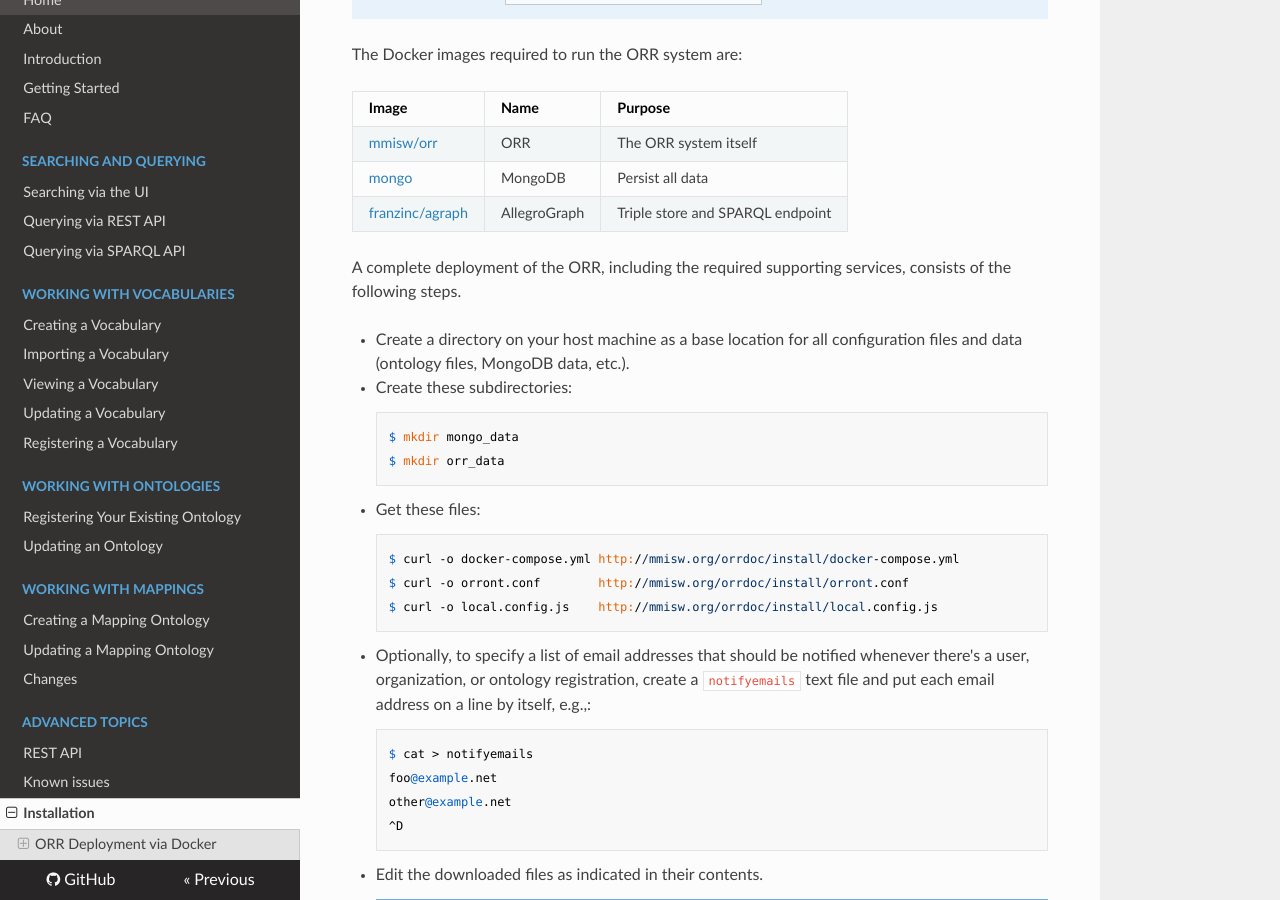
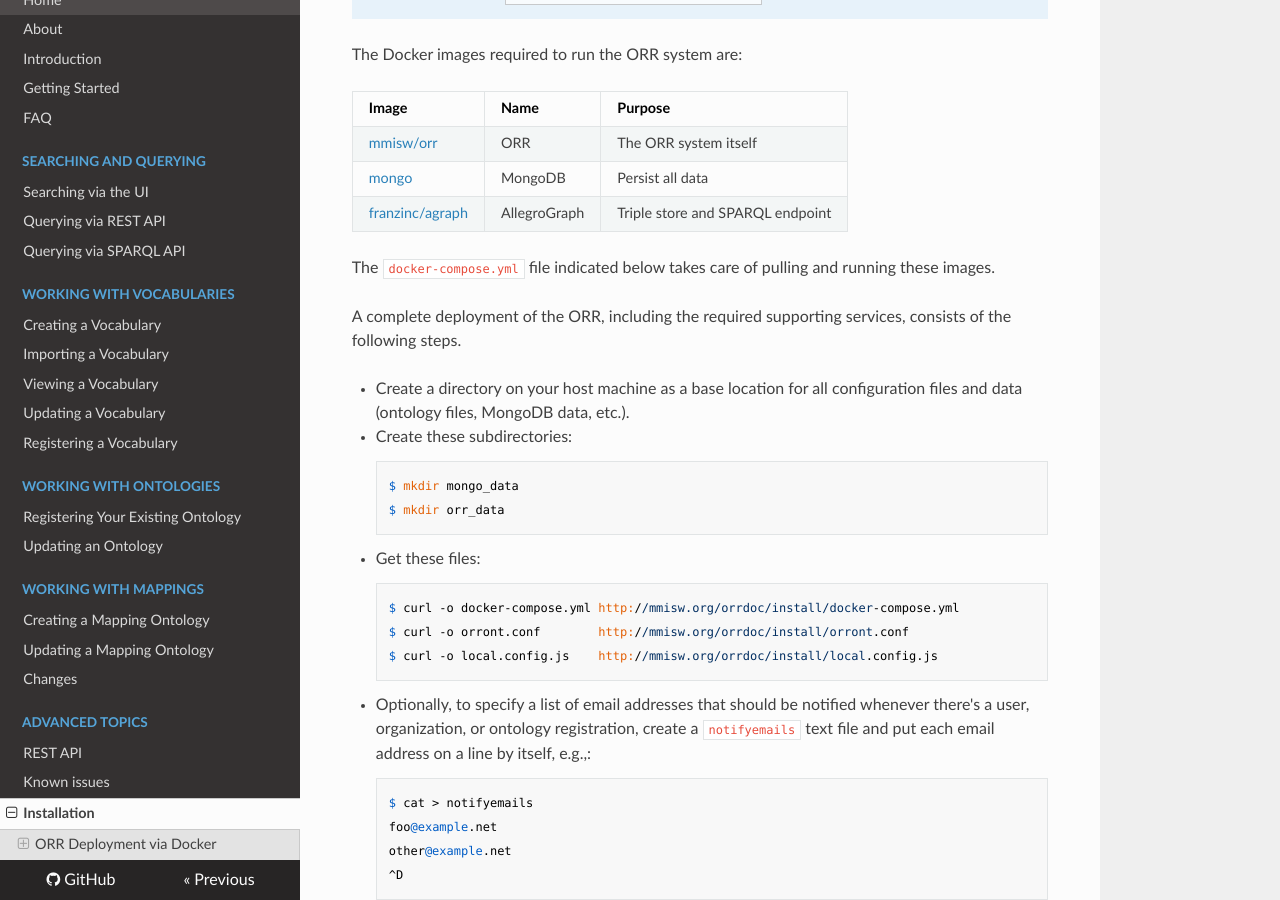
Before and after one commit to mmisw/mmiorr-docs, an MkDocs documentation site: the page built from docs/install/index.md, in a window 1280 px wide and 900 px high, scrolled down 616 px. Built offline with MkDocs 1.6.1, drawn with Linux system fonts in a browser that asks for light colours; nearby versions of some CDN libraries; old or Windows-style settings are respelled for this version of MkDocs.

Commit message:
docker-compose.yml takes care of pulling and running the images

```diff
--- a/docs/install/index.md
+++ b/docs/install/index.md
@@ -29,6 +29,8 @@ The Docker images required to run the ORR system are:
 | [mongo]           | MongoDB      | Persist all data |
 | [franzinc/agraph] | AllegroGraph | Triple store and SPARQL endpoint |
 
+The `docker-compose.yml` file indicated below takes care of pulling and running
+these images.
 
 A complete deployment of the ORR, including the required supporting services,
 consists of the following steps.
```
